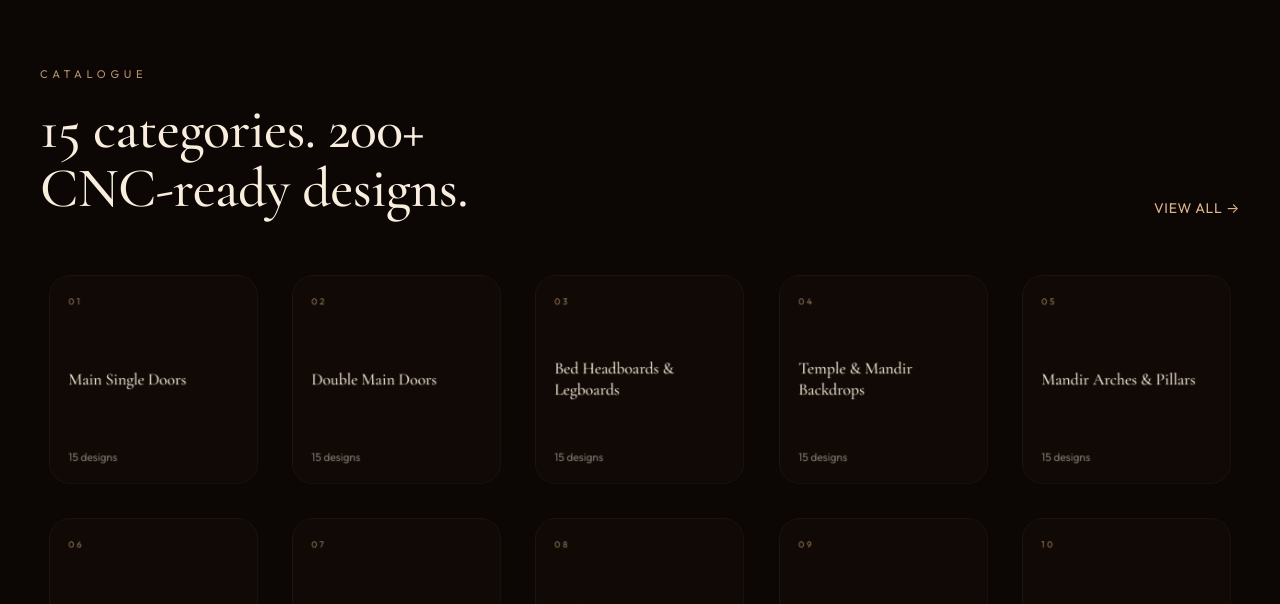
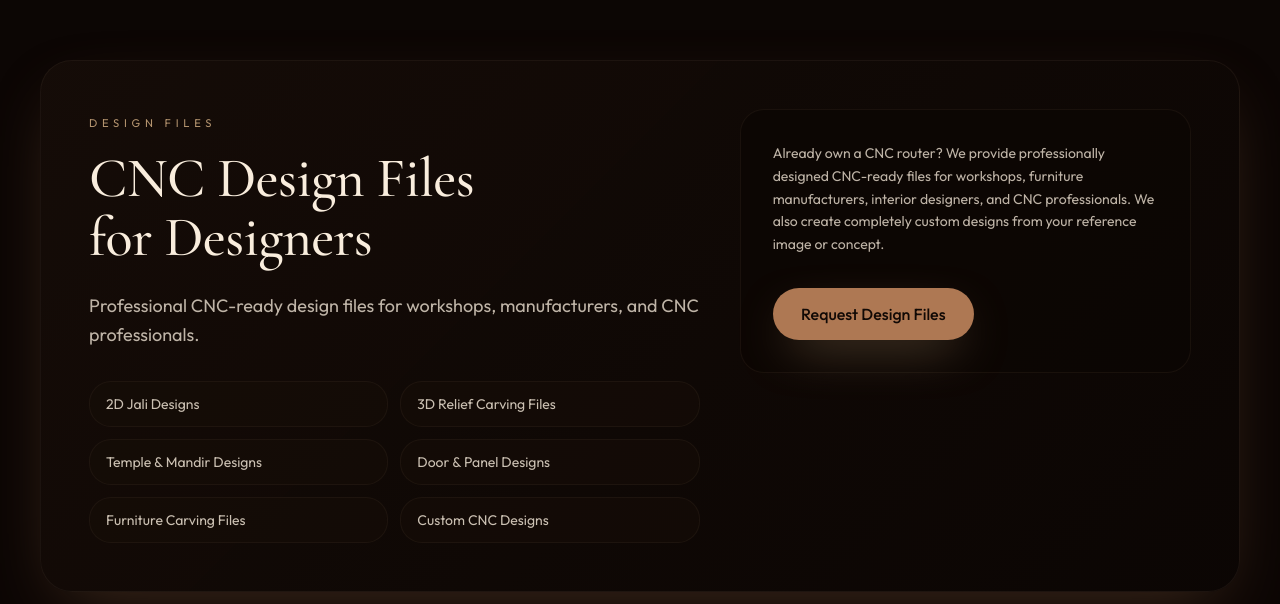
Before and after one commit to alexmkr-79/rds-dep, a React (Vite) app in the folder rachnakar-elevate-main/: page / in a window 1280 px wide. Shown: the part 1856-2460 px from the top of the page. Built offline with nearby package versions, Linux system fonts and the light colour scheme; a web font is replaced by a local one.

Commit message:
Adjust logo preloader timing and restore CNC design files section

```diff
--- a/rachnakar-elevate-main/src/components/site/Preloader.tsx
+++ b/rachnakar-elevate-main/src/components/site/Preloader.tsx
@@ -59,7 +59,11 @@ export function Preloader() {
 
     const ctx = gsap.context(() => {
       const chars = word.current?.querySelectorAll<HTMLElement>("[data-char]") ?? [];
-      const tl = gsap.timeline({ defaults: { ease: "power3.out" }, onComplete: finish });
+      const tl = gsap.timeline({
+        defaults: { ease: "power3.out" },
+        delay: 0.2,
+        onComplete: finish,
+      });
 
       tl.set(logo.current, { scale: 0.15, opacity: 0, rotate: -14, filter: "blur(20px)" })
         .set(ring.current, { scale: 0.3, opacity: 0, rotate: -45 })
--- a/rachnakar-elevate-main/src/routes/index.tsx
+++ b/rachnakar-elevate-main/src/routes/index.tsx
@@ -57,6 +57,28 @@ const works = [
   { src: workPanel, title: "Backlit Mandala Panel", tag: "Wall art" },
   { src: workSign, title: "Engraved Name Plate", tag: "Signage" },
 ];
+
+const designFileFeatures = [
+  "2D Jali Designs",
+  "3D Relief Carving Files",
+  "Temple & Mandir Designs",
+  "Door & Panel Designs",
+  "Furniture Carving Files",
+  "Custom CNC Designs",
+];
+
+const designFilesMessage = `Hello Rachnakar Design Studio,
+
+I am interested in your CNC Design Files.
+
+Requirements:
+• Design Type:
+• Machine Size:
+• Material:
+• Quantity:
+• Reference Image (if any):
+
+Please share pricing and delivery time.`;
 
 function Home() {
   const heroRef = useRef<HTMLDivElement>(null);
@@ -212,6 +234,60 @@ function Home() {
               </div>
             </RevealItem>
           ))}
+        </Reveal>
+      </section>
+
+      {/* CNC DESIGN FILES */}
+      <section
+        id="design-files"
+        className="container-page py-24 sm:py-32 border-t border-border/40"
+      >
+        <Reveal variant="fade-up">
+          <div className="rounded-[2rem] border border-border/60 bg-[linear-gradient(135deg,oklch(0.17_0.018_50/0.9),oklch(0.13_0.014_50/0.95))] p-8 sm:p-10 lg:p-12 shadow-[0_24px_70px_-24px_oklch(0.62_0.085_55/0.35)]">
+            <div className="grid gap-10 lg:grid-cols-[1.15fr_0.85fr] lg:items-start">
+              <div>
+                <span className="text-[0.7rem] uppercase tracking-[0.42em] text-copper-light/80">
+                  Design Files
+                </span>
+                <h2 className="mt-4 font-display text-balance text-[clamp(2rem,4.5vw,3.5rem)] leading-[1.05] text-cream">
+                  CNC Design Files for Designers
+                </h2>
+                <p className="mt-6 max-w-2xl text-cream/75 text-base sm:text-lg leading-relaxed">
+                  Professional CNC-ready design files for workshops, manufacturers, and CNC
+                  professionals.
+                </p>
+                <ul className="mt-8 grid gap-3 sm:grid-cols-2">
+                  {designFileFeatures.map((feature) => (
+                    <li
+                      key={feature}
+                      className="rounded-2xl border border-border/50 bg-card/40 px-4 py-3 text-sm text-cream/80"
+                    >
+                      {feature}
+                    </li>
+                  ))}
+                </ul>
+              </div>
+              <div className="rounded-[1.5rem] border border-border/50 bg-background/70 p-6 sm:p-8">
+                <p className="text-sm leading-relaxed text-cream/75">
+                  Already own a CNC router? We provide professionally designed CNC-ready files for
+                  workshops, furniture manufacturers, interior designers, and CNC professionals. We
+                  also create completely custom designs from your reference image or concept.
+                </p>
+                <div className="mt-8">
+                  <Magnetic>
+                    <a
+                      href={whatsappUrl(designFilesMessage)}
+                      target="_blank"
+                      rel="noopener noreferrer"
+                      className="inline-flex items-center gap-2 rounded-full bg-copper text-walnut-deep px-7 py-3.5 font-medium hover:bg-copper-light transition-colors shadow-[0_18px_50px_-18px_oklch(0.80_0.075_70/0.6)]"
+                    >
+                      Request Design Files
+                    </a>
+                  </Magnetic>
+                </div>
+              </div>
+            </div>
+          </div>
         </Reveal>
       </section>
 
```
